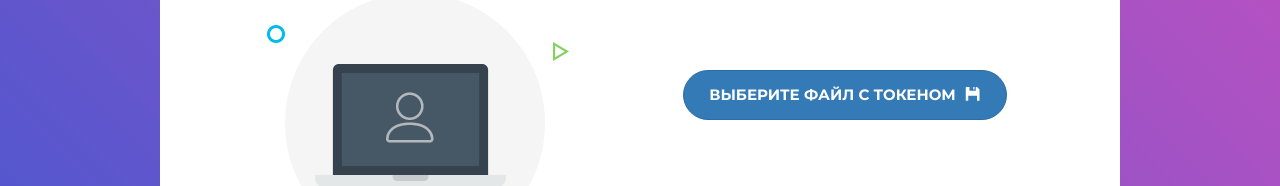
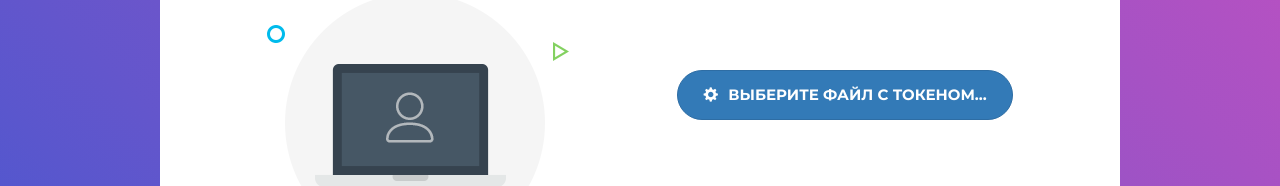
Before and after one commit to ExecutionLLC/cross_transaction_system, a React (Create React App) app in the folder frontend/: page /auth in a window 1280 px wide. Shown: the part 311-497 px from the top of the page. Built offline with nearby package versions, Linux system fonts and the light colour scheme.

Commit message:
Иконки для кнопок

```diff
--- a/frontend/src/Components/SwitchButton.jsx
+++ b/frontend/src/Components/SwitchButton.jsx
@@ -1,6 +1,6 @@
 import React, { Component } from 'react';
 import PropTypes from 'prop-types';
-import { Button, Row, Col } from 'react-bootstrap';
+import { Button, Row, Col, Glyphicon } from 'react-bootstrap';
 import Loading from './Loading';
 
 
@@ -51,6 +51,10 @@ class SwitchButton extends Component {
                 onClick={() => this.onClick()}
                 disabled={isLoading}
               >
+                <Glyphicon
+                  glyph={isActive ? 'stop' : 'play'}
+                  style={{ paddingRight: '10px', color: isActive ? 'red' : 'green' }}
+                />
                 {isActive ? activeButtonText : inactiveButtonText}
               </Button>
             )
--- a/frontend/src/Components/TokenFileControl.jsx
+++ b/frontend/src/Components/TokenFileControl.jsx
@@ -29,11 +29,11 @@ class TokenFileControl extends Component {
         >
           <h3>
             <span className="file-input-wrapper btn btn-default btn-primary login-form-btn">
-              Выберите файл с токеном
               <Glyphicon
-                glyph="floppy-disk"
-                style={{ paddingLeft: '10px' }}
+                glyph="cog"
+                style={{ paddingRight: '10px' }}
               />
+              Выберите файл с токеном...
             </span>
           </h3>
           <FormControl
```
